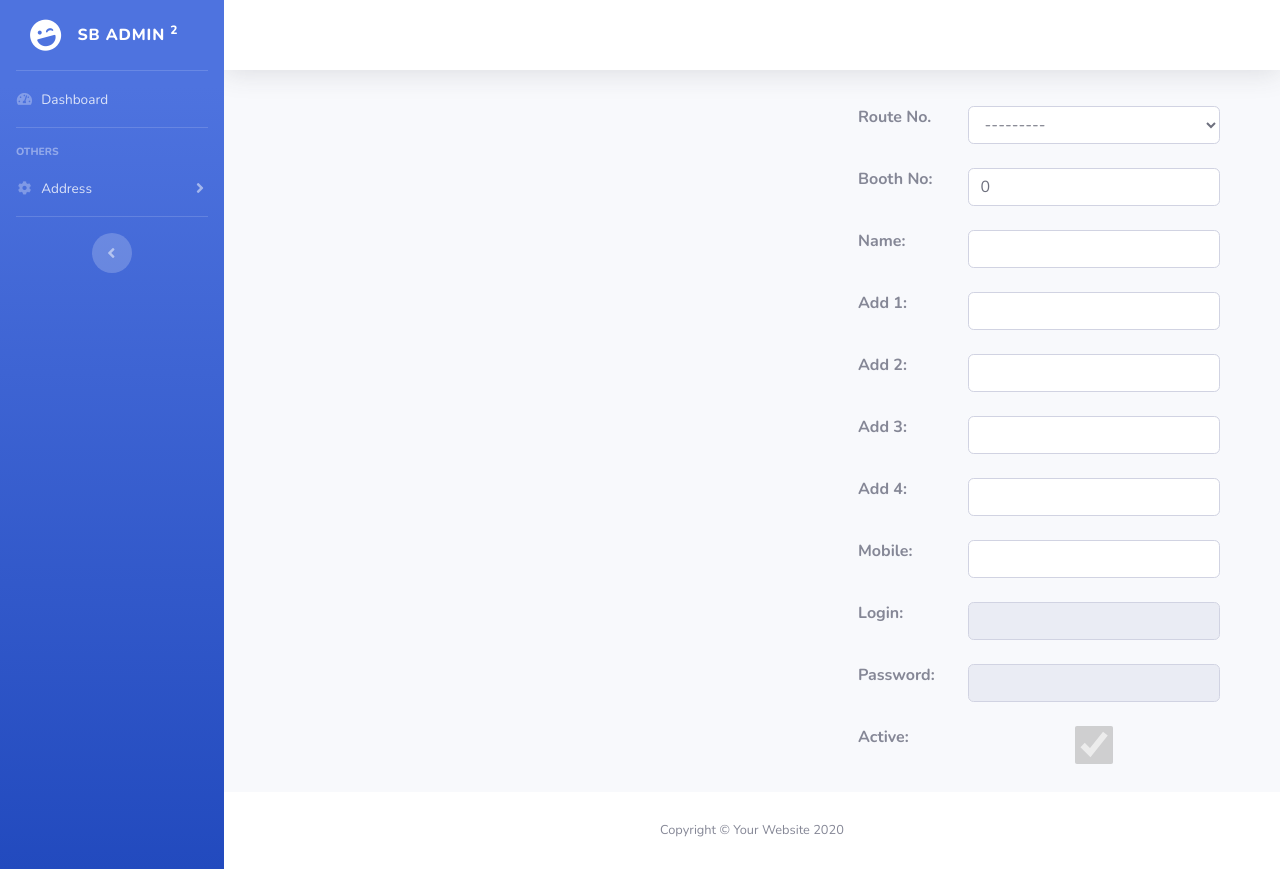
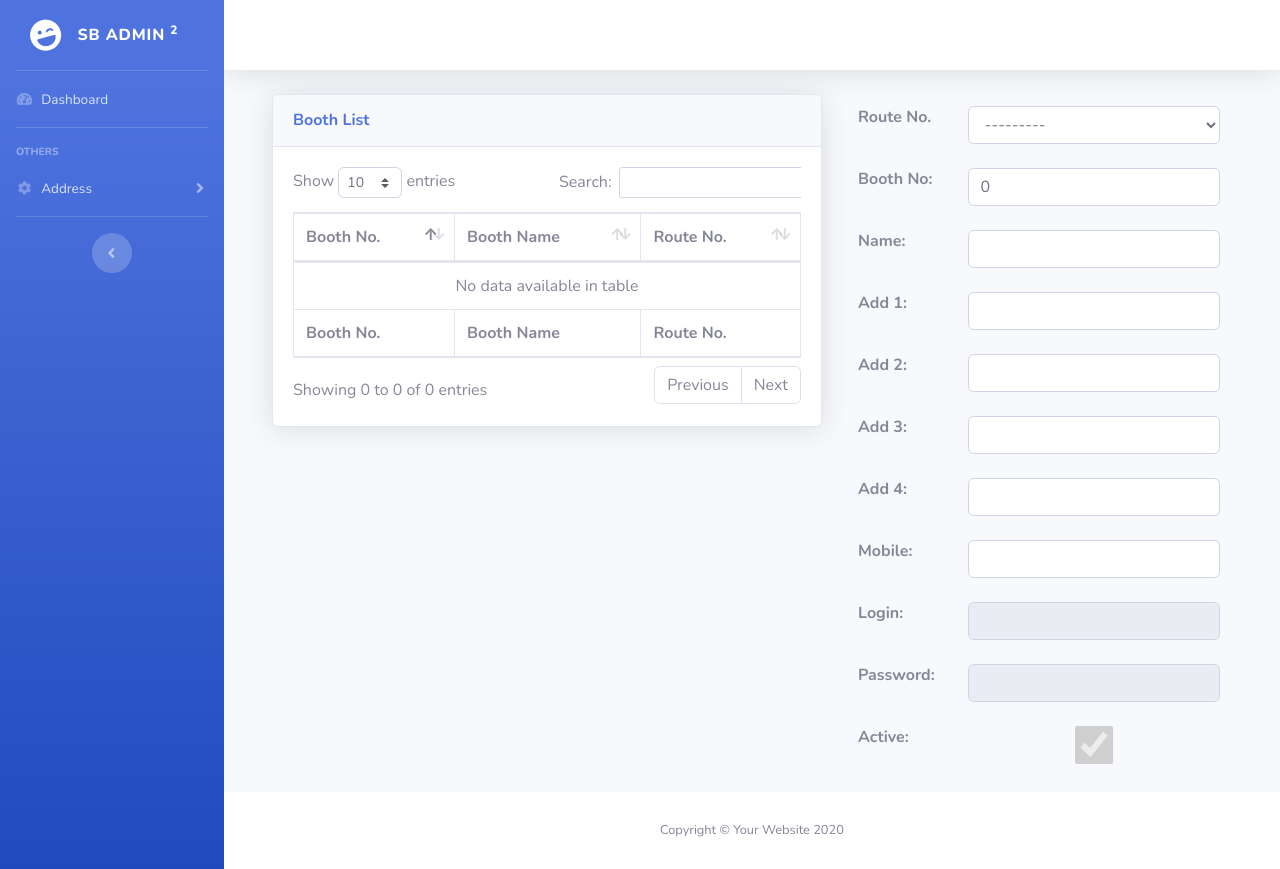
Before and after one commit to sachajoy/Sikar-Booth-Demand, a Django app: page /create-list-booth/ in a window 1280 px wide. Run offline with Django 3.2, Linux system fonts and the light colour scheme; data that the repository does not hold is empty; some libraries are stand-ins or nearby versions.

Commit message:
Added the datatable to the Booth List

```diff
--- a/booth/templates/booth/booth_create_list.html
+++ b/booth/templates/booth/booth_create_list.html
@@ -3,14 +3,42 @@
     <div class="container-fluid">
         <div class="row">
             <div class="col-sm-12 col-md-7">
-                <table class="table table-hover">
+                <div class="card shadow mb-4">
+                    <div class="card-header py-3">
+                        <h6 class="m-0 font-weight-bold text-primary">Booth
+                            List</h6>
+                    </div>
+                    <div class="card-body">
+                        <div class="table-responsive">
+                            <table class="table table-bordered table-hover"
+                                   id="dataTable" width="100%" cellspacing="0">
+                                <thead>
+                                <tr>
+                                    <th>Booth No.</th>
+                                    <th>Booth Name</th>
+                                    <th>Route No.</th>
+                                </tr>
+                                </thead>
+                                <tfoot>
+                                <tr>
+                                    <th>Booth No.</th>
+                                    <th>Booth Name</th>
+                                    <th>Route No.</th>
+                                </tr>
+                                </tfoot>
+                                <tbody>
                                 {% for booth in booth_list %}
                                     <tr>
                                         <td>{{ booth.booth_no }}</td>
                                         <td>{{ booth.xname }}</td>
+                                        <td>{{ booth.route_no.xname }}</td>
                                     </tr>
                                 {% endfor %}
+                                </tbody>
                             </table>
+                        </div>
+                    </div>
+                </div>
             </div>
             <div class="col-sm-12 col-md-5">
                 <table class="table table-borderless">
```
Lines whose indentation alone changed are shown as unchanged.
